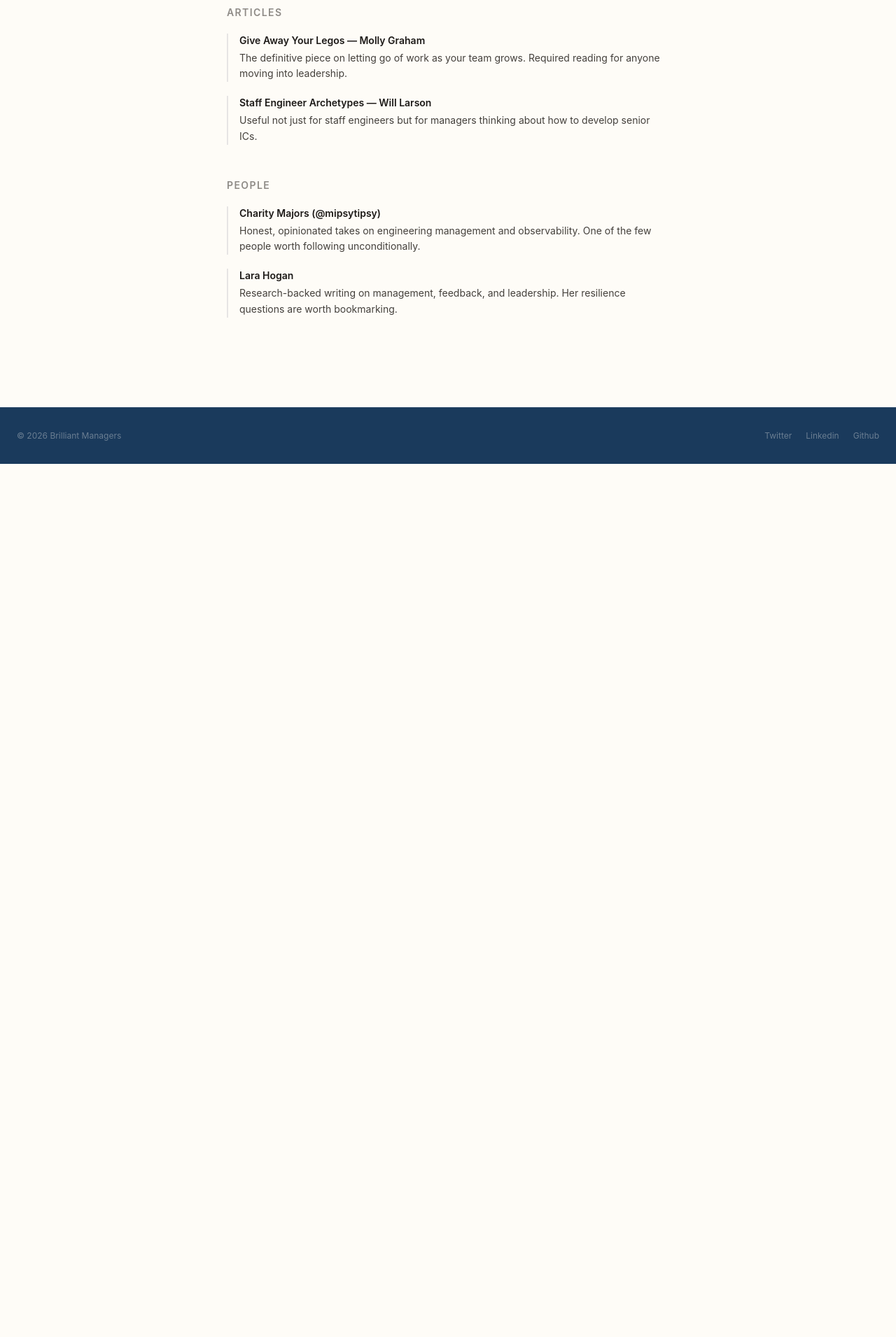
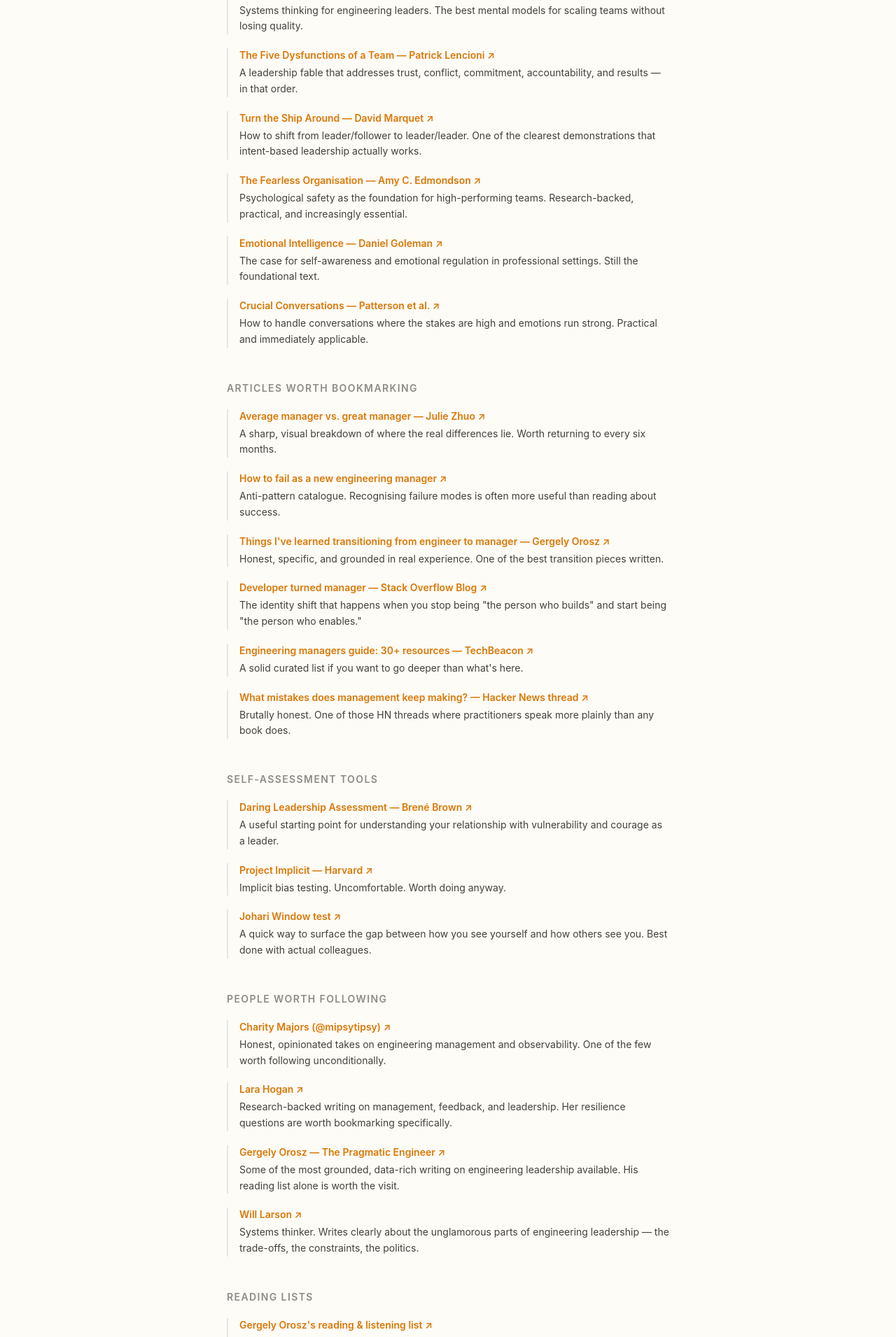
Before and after one commit to terrybrown/brilliantmanagers.info, a Next.js app: page /resources in a window 1280 px wide. Shown: the part 640-2551 px from the top of the page at 70% size. Before the commit the page ends 1303 px from the top, so only its background shows below. Built offline with nearby package versions, Linux system fonts and the light colour scheme.

Commit message:
feat: expand resources page with full link list and annotations

```diff
--- a/app/resources/page.tsx
+++ b/app/resources/page.tsx
@@ -1,48 +1,170 @@
+import Link from 'next/link'
+
 export const metadata = { title: 'Resources' }
 
-const RESOURCES = {
-  Books: [
+interface Resource {
+  title: string
+  href?: string
+  annotation: string
+}
+
+interface ResourceSection {
+  heading: string
+  items: Resource[]
+}
+
+const RESOURCES: ResourceSection[] = [
   {
-      title: 'An Elegant Puzzle — Will Larson',
-      annotation:
-        "Systems thinking for engineering leaders. The best mental models I've found for scaling teams without losing quality.",
+    heading: 'Books worth reading',
+    items: [
+      {
+        title: 'Daring Greatly — Brené Brown',
+        href: 'https://www.amazon.com/Daring-Greatly-Courage-Vulnerable-Transforms/dp/1592408419',
+        annotation: 'On courage and vulnerability. Helps managers recognise that fallibility is the foundation of authentic leadership, not a liability.',
+      },
+      {
+        title: 'Radical Candor — Kim Scott',
+        href: 'https://www.amazon.com/Radical-Candor-Revised-Kick-Ass-Humanity/dp/1250235375',
+        annotation: "The framework for giving feedback people can actually receive. Read it before you think you don't need it.",
       },
       {
         title: "The Manager's Path — Camille Fournier",
-      annotation:
-        "A practical guide through every stage of the engineering management career. Rare in that it's honest about the hard parts.",
+        href: 'https://www.amazon.com/Managers-Path-Leaders-Navigating-Growth/dp/1491973897',
+        annotation: "A practical guide through every stage of engineering management. Rare in that it's honest about the hard parts.",
       },
       {
-      title: 'Radical Candor — Kim Scott',
-      annotation:
-        "The framework for giving feedback that people can actually receive. Read it before you think you don't need it.",
+        title: 'An Elegant Puzzle — Will Larson',
+        href: 'https://www.amazon.com/Elegant-Puzzle-Systems-Engineering-Management/dp/1732265186',
+        annotation: 'Systems thinking for engineering leaders. The best mental models for scaling teams without losing quality.',
+      },
+      {
+        title: 'The Five Dysfunctions of a Team — Patrick Lencioni',
+        href: 'https://www.amazon.com/Five-Dysfunctions-Team-Leadership-Fable/dp/0787960756',
+        annotation: 'A leadership fable that addresses trust, conflict, commitment, accountability, and results — in that order.',
+      },
+      {
+        title: 'Turn the Ship Around — David Marquet',
+        href: 'https://www.amazon.com/Turn-Ship-Around-Turning-Followers/dp/1591846404',
+        annotation: 'How to shift from leader/follower to leader/leader. One of the clearest demonstrations that intent-based leadership actually works.',
+      },
+      {
+        title: 'The Fearless Organisation — Amy C. Edmondson',
+        href: 'https://www.amazon.com/Fearless-Organization-Psychological-Workplace-Innovation/dp/1119477247',
+        annotation: 'Psychological safety as the foundation for high-performing teams. Research-backed, practical, and increasingly essential.',
+      },
+      {
+        title: 'Emotional Intelligence — Daniel Goleman',
+        href: 'https://www.amazon.com/Emotional-Intelligence-Matter-More-Than/dp/055338371X',
+        annotation: 'The case for self-awareness and emotional regulation in professional settings. Still the foundational text.',
+      },
+      {
+        title: 'Crucial Conversations — Patterson et al.',
+        href: 'https://www.amazon.com/Crucial-Conversations-Talking-Stakes-Second/dp/1469266822',
+        annotation: 'How to handle conversations where the stakes are high and emotions run strong. Practical and immediately applicable.',
       },
     ],
-  Articles: [
-    {
-      title: 'Give Away Your Legos — Molly Graham',
-      annotation:
-        'The definitive piece on letting go of work as your team grows. Required reading for anyone moving into leadership.',
   },
   {
-      title: 'Staff Engineer Archetypes — Will Larson',
-      annotation:
-        'Useful not just for staff engineers but for managers thinking about how to develop senior ICs.',
+    heading: 'Articles worth bookmarking',
+    items: [
+      {
+        title: 'Average manager vs. great manager — Julie Zhuo',
+        href: 'https://medium.com/the-year-of-the-looking-glass/average-manager-vs-great-manager-cf8a2e30907d',
+        annotation: 'A sharp, visual breakdown of where the real differences lie. Worth returning to every six months.',
+      },
+      {
+        title: 'How to fail as a new engineering manager',
+        href: 'https://blog.usejournal.com/how-to-fail-as-a-new-engineering-manager-30b5fb617a',
+        annotation: 'Anti-pattern catalogue. Recognising failure modes is often more useful than reading about success.',
+      },
+      {
+        title: 'Things I\'ve learned transitioning from engineer to manager — Gergely Orosz',
+        href: 'https://blog.pragmaticengineer.com/things-ive-learned-transitioning-from-engineer-to-engineering-manager/',
+        annotation: 'Honest, specific, and grounded in real experience. One of the best transition pieces written.',
+      },
+      {
+        title: 'Developer turned manager — Stack Overflow Blog',
+        href: 'https://stackoverflow.blog/2015/08/07/developer-turned-manager/',
+        annotation: 'The identity shift that happens when you stop being "the person who builds" and start being "the person who enables."',
+      },
+      {
+        title: 'Engineering managers guide: 30+ resources — TechBeacon',
+        href: 'https://techbeacon.com/app-dev-testing/engineering-managers-guide-30-resources-leading-developers',
+        annotation: "A solid curated list if you want to go deeper than what's here.",
+      },
+      {
+        title: 'What mistakes does management keep making? — Hacker News thread',
+        href: 'https://news.ycombinator.com/item?id=15033156',
+        annotation: 'Brutally honest. One of those HN threads where practitioners speak more plainly than any book does.',
       },
     ],
-  People: [
+  },
+  {
+    heading: 'Self-assessment tools',
+    items: [
+      {
+        title: 'Daring Leadership Assessment — Brené Brown',
+        href: 'https://daretolead.brenebrown.com/assessment/',
+        annotation: 'A useful starting point for understanding your relationship with vulnerability and courage as a leader.',
+      },
+      {
+        title: 'Project Implicit — Harvard',
+        href: 'https://implicit.harvard.edu/implicit/takeatest.html',
+        annotation: 'Implicit bias testing. Uncomfortable. Worth doing anyway.',
+      },
+      {
+        title: 'Johari Window test',
+        href: 'https://kevan.org/johari',
+        annotation: 'A quick way to surface the gap between how you see yourself and how others see you. Best done with actual colleagues.',
+      },
+    ],
+  },
+  {
+    heading: 'People worth following',
+    items: [
       {
         title: 'Charity Majors (@mipsytipsy)',
-      annotation:
-        'Honest, opinionated takes on engineering management and observability. One of the few people worth following unconditionally.',
+        href: 'https://charity.wtf',
+        annotation: 'Honest, opinionated takes on engineering management and observability. One of the few worth following unconditionally.',
       },
       {
         title: 'Lara Hogan',
-      annotation:
-        'Research-backed writing on management, feedback, and leadership. Her resilience questions are worth bookmarking.',
+        href: 'https://larahogan.me',
+        annotation: 'Research-backed writing on management, feedback, and leadership. Her resilience questions are worth bookmarking specifically.',
+      },
+      {
+        title: 'Gergely Orosz — The Pragmatic Engineer',
+        href: 'https://blog.pragmaticengineer.com',
+        annotation: 'Some of the most grounded, data-rich writing on engineering leadership available. His reading list alone is worth the visit.',
+      },
+      {
+        title: 'Will Larson',
+        href: 'https://lethain.com',
+        annotation: 'Systems thinker. Writes clearly about the unglamorous parts of engineering leadership — the trade-offs, the constraints, the politics.',
       },
     ],
-}
+  },
+  {
+    heading: 'Reading lists',
+    items: [
+      {
+        title: "Gergely Orosz's reading & listening list",
+        href: 'https://blog.pragmaticengineer.com/my-reading-list/',
+        annotation: "Well-curated and updated regularly. A good place to go when you've read everything on this page.",
+      },
+      {
+        title: 'HBR Reading Lists',
+        href: 'https://hbr.org/reading-lists',
+        annotation: "Harvard Business Review's topic-based reading lists. Dense but credible.",
+      },
+      {
+        title: '11 must-read books for new managers — Know Your Team',
+        href: 'https://knowyourteam.com/blog/2018/10/31/11-must-read-books-for-new-managers/',
+        annotation: 'One of the more considered curated lists. Skews practical over theoretical.',
+      },
+    ],
+  },
+]
 
 export default function ResourcesPage() {
   return (
@@ -76,31 +198,37 @@ export default function ResourcesPage() {
           </p>
         </header>
 
-        {Object.entries(RESOURCES).map(([category, items]) => (
-          <section key={category} className="mb-12">
+        {RESOURCES.map((section) => (
+          <section key={section.heading} className="mb-12">
             <h2
               className="mb-5 text-sm font-semibold uppercase tracking-widest"
               style={{ color: 'var(--color-text-muted)', opacity: 0.6 }}
             >
-              {category}
+              {section.heading}
             </h2>
             <ul className="space-y-5">
-              {items.map((item) => (
+              {section.items.map((item) => (
                 <li
                   key={item.title}
                   className="border-l-2 pl-4"
                   style={{ borderColor: 'var(--color-border)' }}
                 >
-                  <p
-                    className="mb-1 text-sm font-semibold"
-                    style={{ color: 'var(--color-text-primary)' }}
+                  {item.href ? (
+                    <Link
+                      href={item.href}
+                      target="_blank"
+                      rel="noopener noreferrer"
+                      className="mb-1 block text-sm font-semibold hover:opacity-80"
+                      style={{ color: 'var(--color-accent)' }}
                     >
+                      {item.title} ↗
+                    </Link>
+                  ) : (
+                    <p className="mb-1 text-sm font-semibold" style={{ color: 'var(--color-text-primary)' }}>
                       {item.title}
                     </p>
-                  <p
-                    className="text-sm leading-relaxed"
-                    style={{ color: 'var(--color-text-muted)' }}
-                  >
+                  )}
+                  <p className="text-sm leading-relaxed" style={{ color: 'var(--color-text-muted)' }}>
                     {item.annotation}
                   </p>
                 </li>
```
Lines whose indentation alone changed are shown as unchanged.
